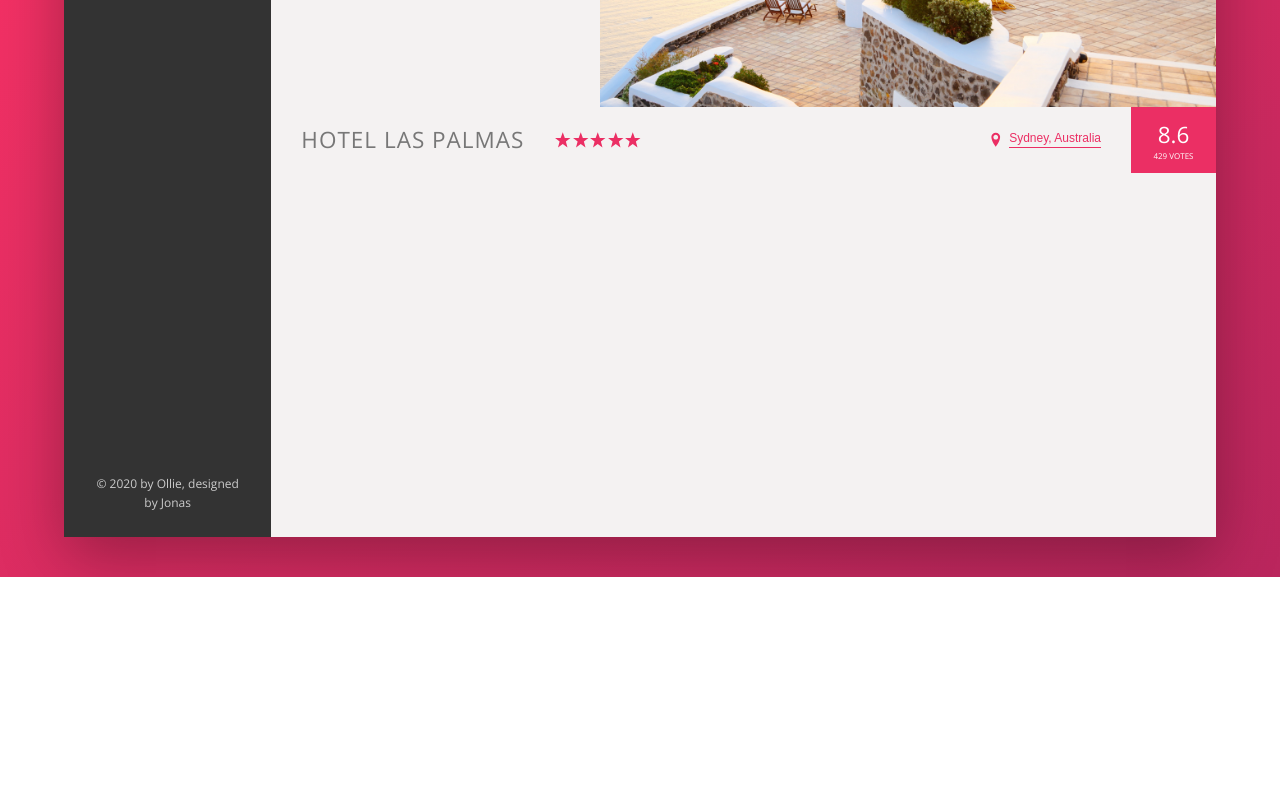
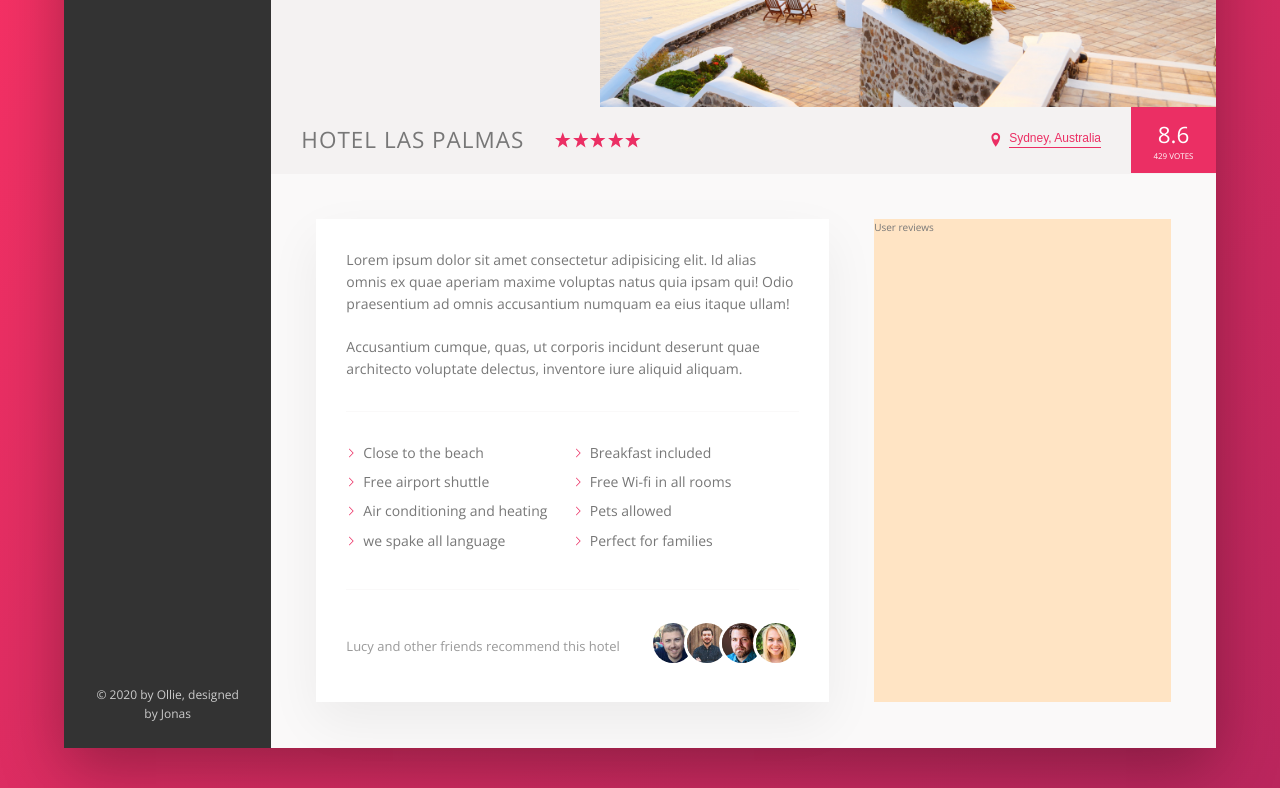
Before and after one commit to Ollie-lee/Trillo, a website: page index.html in a window 1280 px wide. Shown: the part 373-1161 px from the top of the page. Before the commit the page ends 950 px from the top, so only its background shows below. Drawn offline with nearby package versions, Linux system fonts and the light colour scheme.

Commit message:
finish description sction

```diff
--- a/index.html
+++ b/index.html
@@ -136,6 +136,45 @@
                         <div class="overview__rating-count">429 votes</div>
                     </div>
                 </div>
+
+                <div class="detail">
+                    <div class="description">
+                        <p class="paragraph">
+                            Lorem ipsum dolor sit amet consectetur adipisicing elit. Id alias omnis ex quae aperiam
+                            maxime voluptas natus quia ipsam qui! Odio praesentium ad omnis accusantium numquam ea eius
+                            itaque ullam!
+                        </p>
+                        <p class="paragraph">
+                            Accusantium cumque, quas, ut corporis incidunt deserunt quae architecto voluptate delectus,
+                            inventore iure aliquid aliquam.
+                        </p>
+                        <ul class="list">
+                            <li class="list__item">Close to the beach</li>
+                            <li class="list__item">Breakfast included</li>
+                            <li class="list__item">Free airport shuttle</li>
+                            <li class="list__item">Free Wi-fi in all rooms</li>
+                            <li class="list__item">Air conditioning and heating</li>
+                            <li class="list__item">Pets allowed</li>
+                            <li class="list__item">we spake all language</li>
+                            <li class="list__item">Perfect for families</li>
+                        </ul>
+                        <div class="recommend">
+                            <p class="recommend__count">
+                                Lucy and other friends recommend this hotel
+                            </p>
+                            <div class="recommend__friends">
+                                <img src="img/user-3.jpg" alt="Friend 1" class="recommend__photo">
+                                <img src="img/user-4.jpg" alt="Friend 2" class="recommend__photo">
+                                <img src="img/user-5.jpg" alt="Friend 3" class="recommend__photo">
+                                <img src="img/user-6.jpg" alt="Friend 4" class="recommend__photo">
+                            </div>
+                        </div>
+                    </div>
+
+                    <div class="user-reviews">
+                        User reviews
+                    </div>
+                </div>
             </main>
         </div>
     </div>
--- a/sass/_base.scss
+++ b/sass/_base.scss
@@ -32,6 +32,9 @@ Grey dark 3: #999
     --color-grey-dark-3: #999;
 
     --shadow-dark: 0 2rem 6rem rgba(0, 0, 0, .3);
+    --shadow-light: 0 2rem 5rem rgba(0, 0, 0, .06);
+
+    --line: 1px solid var(--color-grey-light-1)
 }
 
 * {
--- a/sass/_component.scss
+++ b/sass/_component.scss
@@ -320,3 +320,75 @@
         box-sizing: none;
     }
 }
+
+
+// paragraph
+.paragraph:not(:last-of-type){
+    margin-bottom: 2rem;
+}
+
+
+// list
+.list{
+    list-style: none;
+    margin: 3rem 0;
+    padding: 3rem 0;
+    border-top: var(--line);
+    border-bottom: var(--line);
+
+    display: flex;
+    flex-wrap: wrap;
+
+    &__item{
+        flex: 0 0 50%;
+        margin-bottom: .7rem;
+    }
+
+    &__item:before{
+        //svg icon
+        content: "";
+        display: inline-block;
+        height: 1rem;
+        width: 1rem;
+        margin-right: .7rem;
+        //older browser
+        // background-image: url(../img/chevron-thin-right.svg);
+        // background-size: cover;
+
+        //new browser-masks
+        //whole square space
+        background-color: var(--color-primary);
+        //only see the svg area
+        mask-image: url(../img/chevron-thin-right.svg);
+        mask-size: cover;
+    }
+}
+
+
+
+// recommend
+.recommend{
+    font-size: 1.3rem;
+    color: var(--color-grey-dark-3);
+    display: flex;
+    align-items: center;
+
+    &__count{
+        margin-right: auto;
+    }
+
+    &__friends{
+
+    }
+
+    &__photo{
+        box-sizing: content-box;
+        height: 4rem;
+        width: 4rem;
+        border-radius: 50%;
+        border: 3px solid #fff;
+        &:not(:last-of-type){
+            margin-right: -1.5rem;
+        }
+    }
+}
--- a/sass/_layout.scss
+++ b/sass/_layout.scss
@@ -40,7 +40,30 @@
 .hotel-view {
     //take up all remaining space
     flex: 1;
-    //test
-    height: 80rem;
+
 
 }
+
+.detail {
+    display: flex;
+    padding: 4.5rem;
+    background-color: var(--color-grey-light-1);
+    border-bottom: var(--line);
+}
+
+.description {
+    background-color: aqua;
+    flex: 0 0 60%;
+    margin-right: 4.5rem;
+    background-color: white;
+    box-shadow: var(--shadow-light);
+    padding: 3rem;
+    font-size: 1.4rem;
+}
+
+.user-reviews {
+    background-color: bisque;
+    //occupy all remaining space
+    flex: 1;
+
+}
```
Also changed, not shown: sass/main.css.
